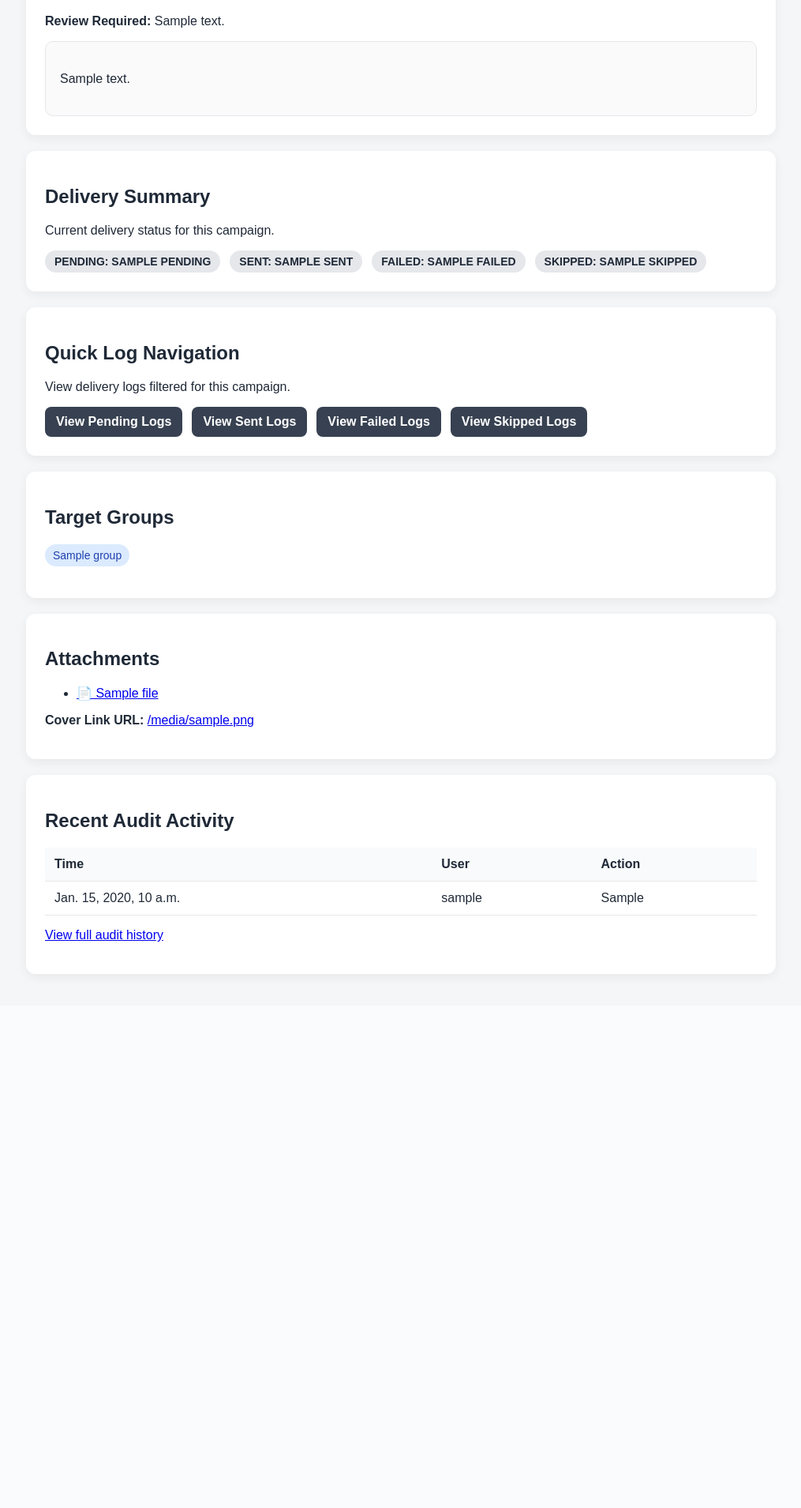
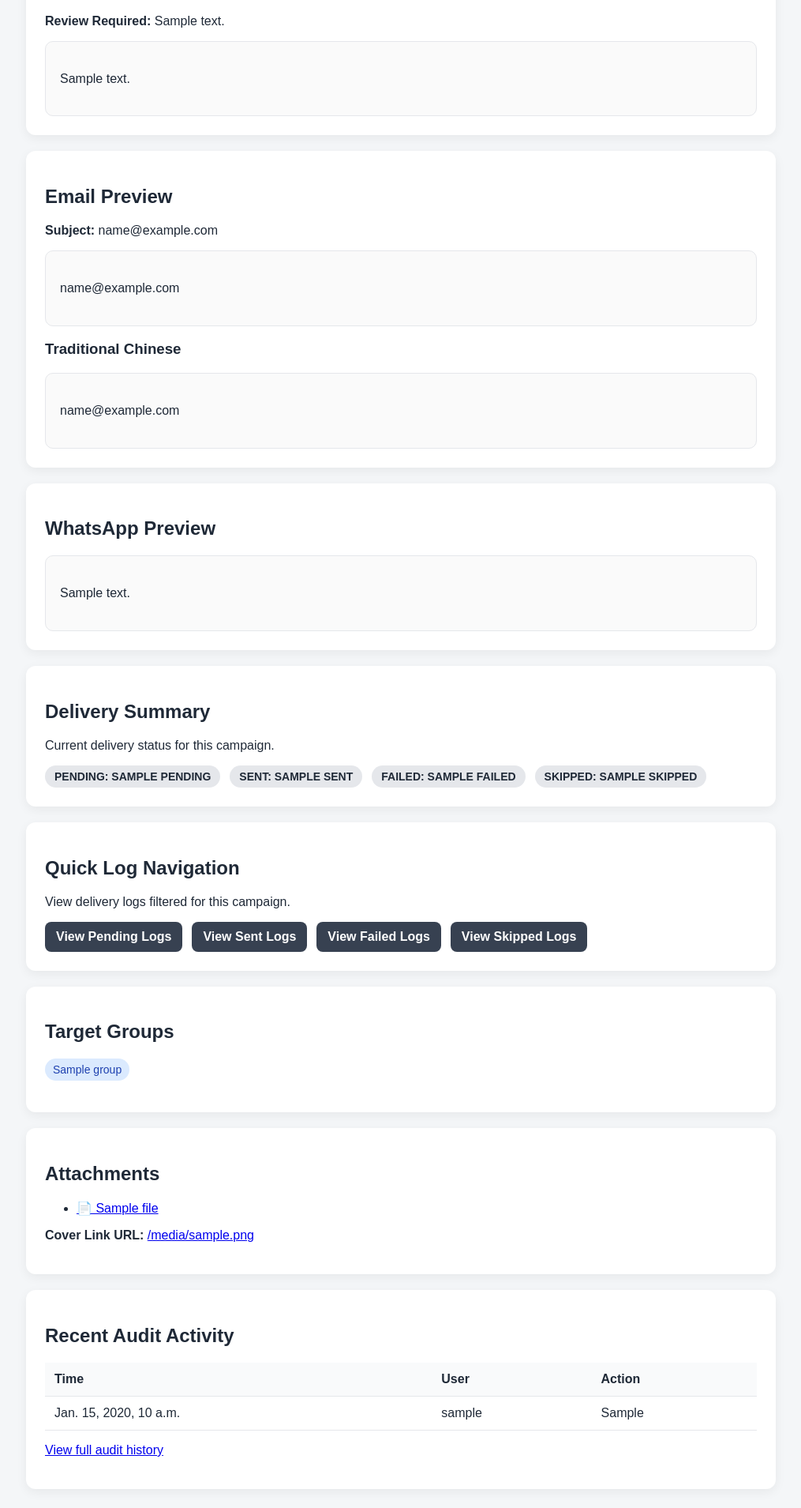
Before and after one commit to ai-lwcc/newsletter-agent, a Django app: template core/templates/core/campaign_detail.html in a window 1280 px wide. Shown: the part 656-2565 px from the top of the page at 79% size, without its empty margins (132-1147 px from the left). Before the commit the page ends 1894 px from the top, so only its background shows below. Run offline with Django 5.2, Linux system fonts and the light colour scheme; the template is opened without the code that fills it: most values are stand-ins (such as "Sample title", 1, 10 or a date in 2020).

Commit message:
show email and whatsapp previews on campaign detail page

```diff
--- a/core/templates/core/campaign_detail.html
+++ b/core/templates/core/campaign_detail.html
@@ -117,6 +117,42 @@
                 {{ campaign.ai_summary|linebreaks }}
             </div>
         {% endif %}
+    </div>
+
+    <div class="card">
+        <h2>Email Preview</h2>
+
+        <p>
+            <strong>Subject:</strong>
+            {{ campaign.email_subject|default:"No subject yet" }}
+        </p>
+
+        <div class="preview-box">
+            {% if campaign.email_body %}
+                {{ campaign.email_body|linebreaks }}
+            {% else %}
+                No English email body yet.
+            {% endif %}
+        </div>
+
+        {% if campaign.email_body_zh %}
+            <h3>Traditional Chinese</h3>
+            <div class="preview-box">
+                {{ campaign.email_body_zh|linebreaks }}
+            </div>
+        {% endif %}
+    </div>
+
+    <div class="card">
+        <h2>WhatsApp Preview</h2>
+
+        <div class="preview-box">
+            {% if campaign.whatsapp_message %}
+                {{ campaign.whatsapp_message|linebreaks }}
+            {% else %}
+                No WhatsApp message yet.
+            {% endif %}
+        </div>
     </div>
 
     <div class="card">
```
